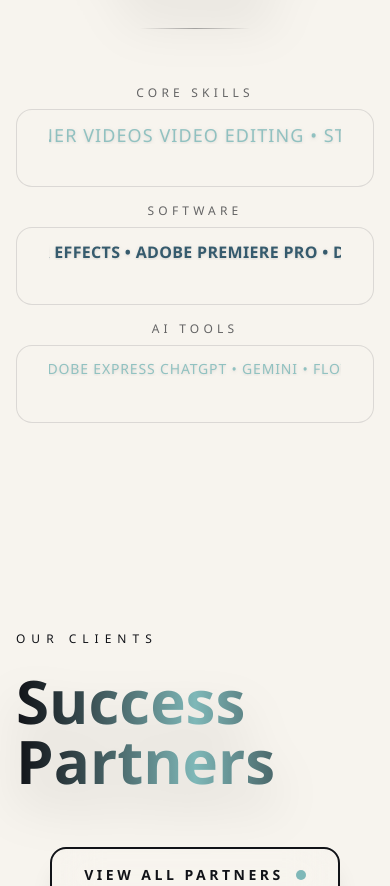
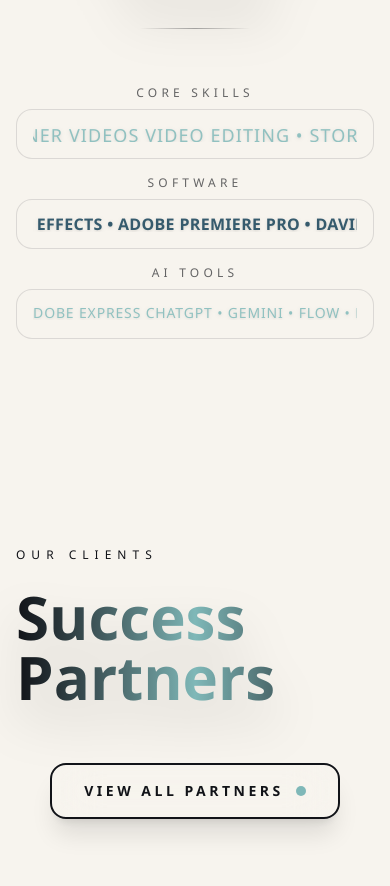
Before and after one commit to DiaaElkhouly/ve-artz, a Next.js app: page / in a window 390 px wide. Shown: the part 913-1799 px from the top of the page. Built offline with nearby package versions, Linux system fonts and the light colour scheme.

Commit message:
make  skills section more responsive in mobile screen

```diff
--- a/components/Skills.js
+++ b/components/Skills.js
@@ -117,9 +117,9 @@ export default function Skills({ lang = "en" }) {
             <p className="mb-2 text-xs uppercase tracking-[0.35em] text-[color:var(--text-muted)] text-center">
               {copy.core}
             </p>
-            <div className="relative rounded-2xl border border-[color:var(--border)] bg-[color:var(--surface)]/70 px-4 py-4 md:px-6 md:py-5 overflow-hidden">
+            <div className="relative rounded-2xl border border-[color:var(--border)] bg-[color:var(--surface)]/70  py-4 md:px-6 md:py-5 overflow-hidden">
               <div
-                className={`relative h-11 md:h-18 pointer-events-none overflow-hidden [mask-image:linear-gradient("90deg",transparent,black_10%,black_90%,transparent)]`}
+                className={`relative h-4 md:h-18 pointer-events-none overflow-hidden [mask-image:linear-gradient("90deg",transparent,black_10%,black_90%,transparent)]`}
               >
                 <ScrollVelocity
                   texts={[coreList.join(" • ")]}
@@ -136,9 +136,9 @@ export default function Skills({ lang = "en" }) {
             <p className="mb-2 text-xs uppercase tracking-[0.35em] text-[color:var(--text-muted)] text-center">
               {copy.softwares}
             </p>
-            <div className="relative uppercase rounded-2xl border border-[color:var(--border)] bg-[color:var(--surface)]/70 px-4 py-4 md:px-6 md:py-5 overflow-hidden">
+            <div className="relative uppercase rounded-2xl border border-[color:var(--border)] bg-[color:var(--surface)]/70  py-4 md:px-6 md:py-5 overflow-hidden">
               <div
-                className={` relative h-11 md:h-18 pointer-events-none overflow-hidden [mask-image:linear-gradient("90deg",transparent,black_10%,black_90%,transparent)]`}
+                className={` relative h-4 md:h-18 pointer-events-none overflow-hidden [mask-image:linear-gradient("90deg",transparent,black_10%,black_90%,transparent)]`}
               >
                 <ScrollVelocity
                   texts={[softwaresList.join(" • ")]}
@@ -155,9 +155,9 @@ export default function Skills({ lang = "en" }) {
             <p className="mb-2 text-xs uppercase tracking-[0.35em] text-[color:var(--text-muted)] text-center">
               {copy.ai}
             </p>
-            <div className="relative rounded-2xl border border-[color:var(--border)] bg-[color:var(--surface)]/70 px-4 py-4 md:px-6 md:py-5 overflow-hidden">
+            <div className="relative rounded-2xl border border-[color:var(--border)] bg-[color:var(--surface)]/70 py-4 md:px-6 md:py-5 overflow-hidden">
               <div
-                className={`relative h-11 md:h-18 pointer-events-none overflow-hidden [mask-image:linear-gradient("90deg",transparent,black_10%,black_90%,transparent)]`}
+                className={`relative h-4 md:h-18 pointer-events-none overflow-hidden [mask-image:linear-gradient("90deg",transparent,black_10%,black_90%,transparent)]`}
               >
                 <ScrollVelocity
                   texts={[aiList.join(" • ")]}
```
